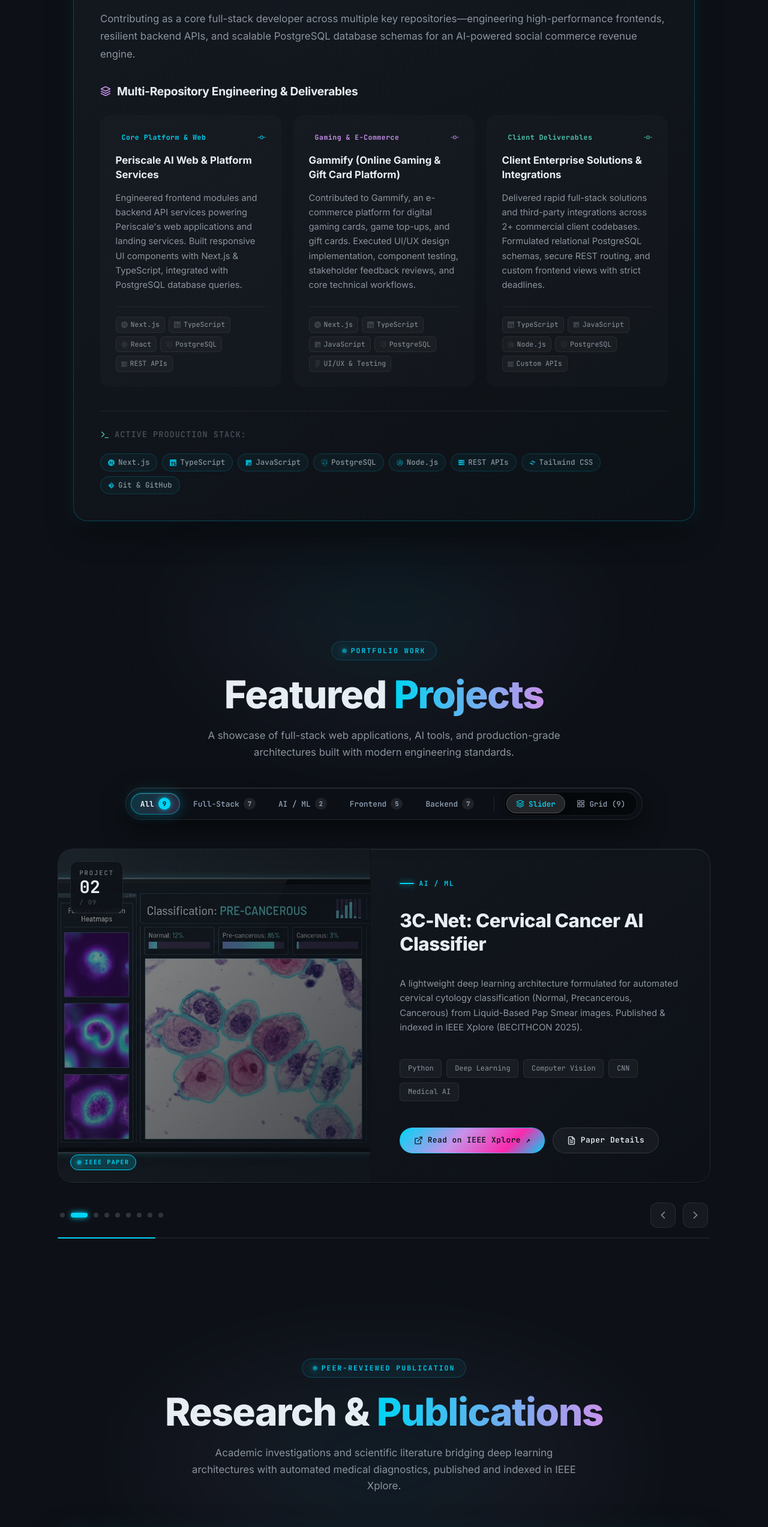
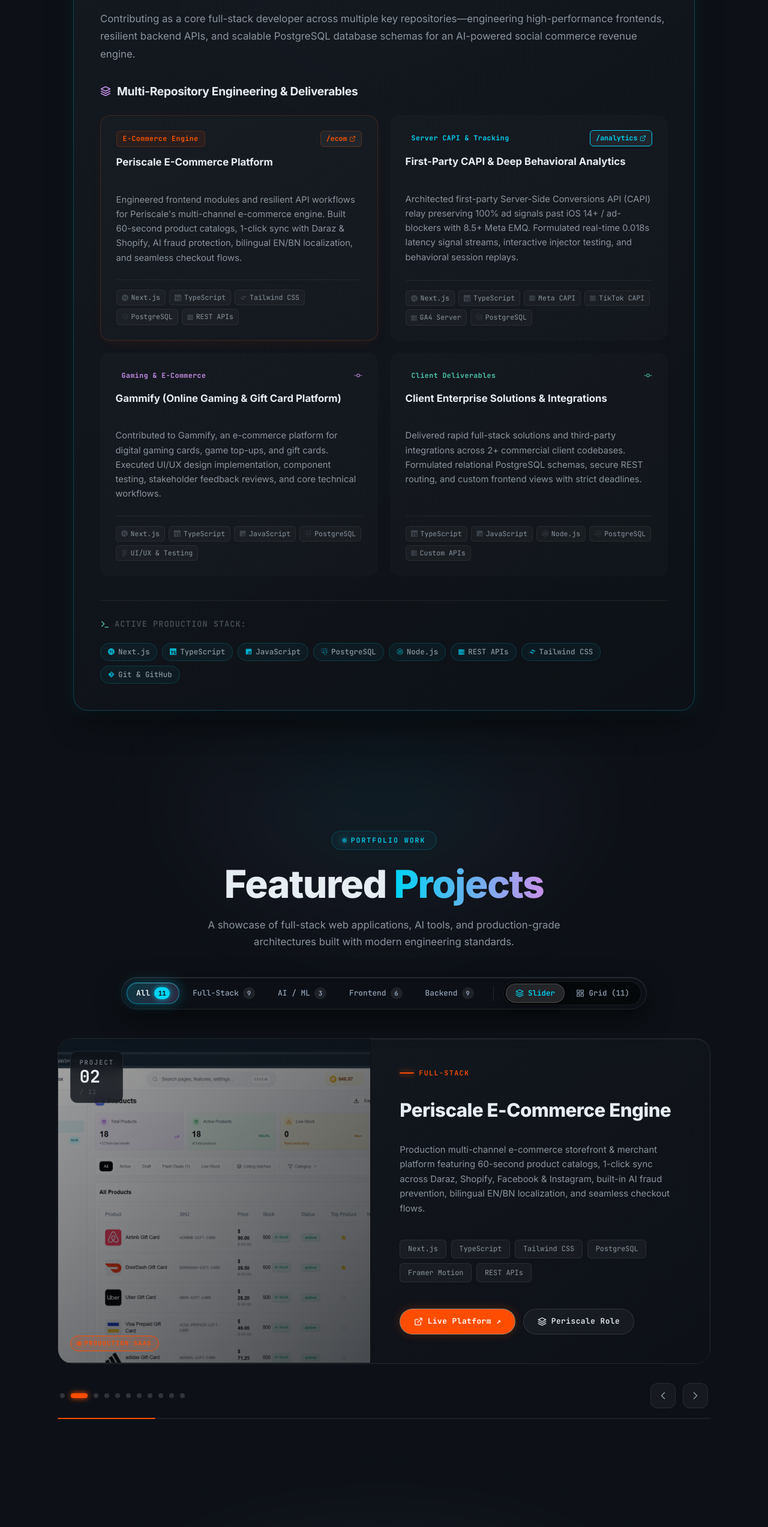
Before and after one commit to ah-nd-naf/Portfolio_Ahnaf, a React (Vite) app: page / in a window 1280 px wide. Shown: the part 2445-4991 px from the top of the page at 60% size. Built offline with nearby package versions, Linux system fonts and the light colour scheme; the HTML template or start-up script is replaced by a standard one.

Commit message:
feat: add CommandPalette, Experience, and Projects components with project image assets

```diff
--- a/src/components/CommandPalette.jsx
+++ b/src/components/CommandPalette.jsx
@@ -563,7 +563,7 @@ const CommandPalette = ({ isOpen, setIsOpen }) => {
                 <strong style={{ color: 'var(--text-main)', display: 'block', marginBottom: '6px' }}>
                   Multi-Repository Production Engineering
                 </strong>
-                Contributing as a core full-stack developer across Periscale's web platform, the Gammify gaming & card platform, and 2+ bespoke client solutions using Next.js, TypeScript, PostgreSQL, and REST APIs.
+                Contributing as a core full-stack developer across Periscale's production E-Commerce Engine, first-party Server CAPI & Analytics Hub, the Gammify gaming platform, and bespoke client solutions using Next.js, TypeScript, PostgreSQL, and high-throughput APIs.
               </div>
             </div>
 
@@ -572,7 +572,7 @@ const CommandPalette = ({ isOpen, setIsOpen }) => {
                 <FiLayers className="badge-icon" size={14} />
                 <div className="badge-content">
                   <span className="badge-label">Repositories</span>
-                  <span className="badge-val">Periscale Core · Gammify · Clients</span>
+                  <span className="badge-val">E-Commerce · CAPI Hub · Gammify · Clients</span>
                 </div>
               </div>
               <div className="cmd-whoami-badge-item badge-stack">
@@ -600,14 +600,21 @@ const CommandPalette = ({ isOpen, setIsOpen }) => {
                 }}
               >
                 <FiArrowRight size={13} />
-                <span>Jump to Experience Section</span>
+                <span>Experience</span>
               </button>
               <button
                 className="cmd-whoami-btn btn-secondary"
-                onClick={() => window.open('https://www.periscale.ai/', '_blank')}
+                onClick={() => window.open('https://www.periscale.ai/ecom', '_blank')}
               >
                 <FiExternalLink size={13} />
-                <span>Visit periscale.ai ↗</span>
+                <span>Launch /ecom ↗</span>
+              </button>
+              <button
+                className="cmd-whoami-btn btn-secondary"
+                onClick={() => window.open('https://www.periscale.ai/analytics', '_blank')}
+              >
+                <FiExternalLink size={13} />
+                <span>Launch /analytics ↗</span>
               </button>
             </div>
           </div>
--- a/src/components/Experience.jsx
+++ b/src/components/Experience.jsx
@@ -5,7 +5,8 @@ import {
   FiGitCommit,
   FiLayers,
   FiTerminal,
-  FiArrowUpRight
+  FiArrowUpRight,
+  FiExternalLink
 } from 'react-icons/fi';
 import {
   SiNextdotjs,
@@ -32,6 +33,9 @@ const TECH_ICONS = {
   'Node.js': <FaNodeJs size={11} className="exp-icon" />,
   'REST APIs': <FaServer size={10} className="exp-icon" />,
   'Custom APIs': <FaServer size={10} className="exp-icon" />,
+  'Meta CAPI': <FaServer size={10} className="exp-icon" />,
+  'TikTok CAPI': <FaServer size={10} className="exp-icon" />,
+  'GA4 Server': <FaServer size={10} className="exp-icon" />,
   'Tailwind CSS': <SiTailwindcss size={11} className="exp-icon" />,
   'Git & GitHub': <FaGitAlt size={11} className="exp-icon" />,
   'UI/UX & Testing': <SiFigma size={11} className="exp-icon" />
@@ -48,12 +52,24 @@ const EXPERIENCE_DATA = {
   summary: 'Contributing as a core full-stack developer across multiple key repositories—engineering high-performance frontends, resilient backend APIs, and scalable PostgreSQL database schemas for an AI-powered social commerce revenue engine.',
   repositories: [
     {
-      id: 'periscale-core',
-      badge: 'Core Platform & Web',
-      title: 'Periscale AI Web & Platform Services',
-      description: 'Engineered frontend modules and backend API services powering Periscale\'s web applications and landing services. Built responsive UI components with Next.js & TypeScript, integrated with PostgreSQL database queries.',
-      tags: ['Next.js', 'TypeScript', 'React', 'PostgreSQL', 'REST APIs'],
-      color: 'var(--syn-cyan)'
+      id: 'periscale-ecom',
+      badge: 'E-Commerce Engine',
+      title: 'Periscale E-Commerce Platform',
+      description: 'Engineered frontend modules and resilient API workflows for Periscale\'s multi-channel e-commerce engine. Built 60-second product catalogs, 1-click sync with Daraz & Shopify, AI fraud protection, bilingual EN/BN localization, and seamless checkout flows.',
+      tags: ['Next.js', 'TypeScript', 'Tailwind CSS', 'PostgreSQL', 'REST APIs'],
+      color: '#ff5500',
+      liveUrl: 'https://www.periscale.ai/ecom',
+      liveLabel: '/ecom'
+    },
+    {
+      id: 'periscale-analytics',
+      badge: 'Server CAPI & Tracking',
+      title: 'First-Party CAPI & Deep Behavioral Analytics',
+      description: 'Architected first-party Server-Side Conversions API (CAPI) relay preserving 100% ad signals past iOS 14+ / ad-blockers with 8.5+ Meta EMQ. Formulated real-time 0.018s latency signal streams, interactive injector testing, and behavioral session replays.',
+      tags: ['Next.js', 'TypeScript', 'Meta CAPI', 'TikTok CAPI', 'GA4 Server', 'PostgreSQL'],
+      color: 'var(--syn-cyan)',
+      liveUrl: 'https://www.periscale.ai/analytics',
+      liveLabel: '/analytics'
     },
     {
       id: 'gammify',
@@ -366,7 +382,24 @@ const Experience = () => {
                   }}>
                     {repo.badge}
                   </span>
-                  <FiGitCommit size={14} color={repo.color} opacity={0.8} />
+                  {repo.liveUrl ? (
+                    <a
+                      href={repo.liveUrl}
+                      target="_blank"
+                      rel="noopener noreferrer"
+                      className="exp-repo-live-btn"
+                      title={`Launch ${repo.title} in new tab`}
+                      style={{
+                        borderColor: `${repo.color}40`,
+                        color: repo.color
+                      }}
+                    >
+                      <span>{repo.liveLabel || 'Live Launch'}</span>
+                      <FiExternalLink size={11} />
+                    </a>
+                  ) : (
+                    <FiGitCommit size={14} color={repo.color} opacity={0.8} />
+                  )}
                 </div>
 
                 {/* Card Title (Uniform Height) */}
@@ -484,19 +517,13 @@ const Experience = () => {
 
         .exp-repos-grid {
           display: grid;
-          grid-template-columns: repeat(3, 1fr);
+          grid-template-columns: repeat(2, 1fr);
           gap: 1.25rem;
           margin-bottom: 2.5rem;
           align-items: stretch;
         }
 
-        @media (max-width: 992px) {
-          .exp-repos-grid {
-            grid-template-columns: repeat(auto-fit, minmax(280px, 1fr));
-          }
-        }
-
-        @media (max-width: 640px) {
+        @media (max-width: 860px) {
           .exp-repos-grid {
             grid-template-columns: 1fr;
           }
@@ -517,6 +544,28 @@ const Experience = () => {
           justify-content: space-between;
           align-items: center;
           margin-bottom: 0.9rem;
+          gap: 0.5rem;
+        }
+
+        .exp-repo-live-btn {
+          display: inline-flex;
+          align-items: center;
+          gap: 4px;
+          font-family: var(--font-mono);
+          font-size: 0.72rem;
+          font-weight: 700;
+          padding: 3px 9px;
+          border-radius: 6px;
+          background: rgba(255, 255, 255, 0.05);
+          border: 1px solid rgba(255, 255, 255, 0.12);
+          color: var(--text-main);
+          text-decoration: none;
+          transition: all 0.2s ease;
+        }
+
+        .exp-repo-live-btn:hover {
+          background: rgba(255, 255, 255, 0.12);
+          transform: translateY(-1px);
         }
 
         .exp-card-title {
--- a/src/components/Projects.jsx
+++ b/src/components/Projects.jsx
@@ -15,6 +15,28 @@ export const projects = [
     github: 'https://github.com/ah-nd-naf/AI-Resume-Analyzer',
     live: 'https://ai-resume-analyzer-onj7-five.vercel.app',
     accent: '#6366f1',
+  },
+  {
+    name: 'Periscale-Ecommerce',
+    label: 'Periscale E-Commerce Engine',
+    description: 'Production multi-channel e-commerce storefront & merchant platform featuring 60-second product catalogs, 1-click sync across Daraz, Shopify, Facebook & Instagram, built-in AI fraud prevention, bilingual EN/BN localization, and seamless checkout flows.',
+    tech: ['Next.js', 'TypeScript', 'Tailwind CSS', 'PostgreSQL', 'Framer Motion', 'REST APIs'],
+    categories: ['Full-Stack', 'Frontend', 'Backend'],
+    github: '#',
+    live: 'https://www.periscale.ai/ecom',
+    accent: '#ff4d00',
+    isCommercial: true,
+  },
+  {
+    name: 'Periscale-Analytics',
+    label: 'Periscale Server CAPI & Analytics Hub',
+    description: 'Enterprise first-party Server-Side Conversions API (CAPI) and behavioral analytics platform. Recovers 100% of ad signals lost to iOS 14+ and ad blockers with guaranteed 8.5+ Meta EMQ, real-time 0.018s latency signal stream, interactive signal injector, heatmaps, and session replays.',
+    tech: ['Next.js', 'TypeScript', 'Meta CAPI', 'TikTok CAPI', 'GA4 Server', 'PostgreSQL'],
+    categories: ['Full-Stack', 'Backend', 'AI / ML'],
+    github: '#',
+    live: 'https://www.periscale.ai/analytics',
+    accent: '#06b6d4',
+    isCommercial: true,
   },
   {
     name: '3C-Net-Research',
@@ -335,6 +357,11 @@ const Projects = () => {
                         <span className="projects-live-dot" style={{ background: 'var(--syn-cyan)', boxShadow: '0 0 8px var(--syn-cyan)' }} />
                         <span style={{ color: 'var(--syn-cyan)' }}>IEEE PAPER</span>
                       </div>
+                    ) : activeProject.isCommercial ? (
+                      <div className="projects-live-badge" style={{ background: `${activeProject.accent}22`, borderColor: activeProject.accent }}>
+                        <span className="projects-live-dot" style={{ background: activeProject.accent, boxShadow: `0 0 8px ${activeProject.accent}` }} />
+                        <span style={{ color: activeProject.accent, fontWeight: 700 }}>PRODUCTION SAAS</span>
+                      </div>
                     ) : activeProject.live !== '#' && (
                       <div className="projects-live-badge">
                         <span className="projects-live-dot" />
@@ -390,6 +417,28 @@ const Projects = () => {
                             }}
                           >
                             <FiFileText size={15} /> Paper Details
+                          </a>
+                        </>
+                      ) : activeProject.isCommercial ? (
+                        <>
+                          <a
+                            href={activeProject.live}
+                            target="_blank"
+                            rel="noopener noreferrer"
+                            className="projects-btn projects-btn-solid"
+                            style={{ background: activeProject.accent, color: '#ffffff', fontWeight: 700, boxShadow: `0 0 16px ${activeProject.accent}40` }}
+                          >
+                            <FiExternalLink size={15} /> Live Platform ↗
+                          </a>
+                          <a
+                            href="#experience"
+                            className="projects-btn projects-btn-outline"
+                            onClick={(e) => {
+                              e.preventDefault();
+                              document.getElementById('experience')?.scrollIntoView({ behavior: 'smooth' });
+                            }}
+                          >
+                            <FiLayers size={15} /> Periscale Role
                           </a>
                         </>
                       ) : (
@@ -514,9 +563,15 @@ const Projects = () => {
                       <span className="grid-cat-dot" style={{ background: proj.accent, boxShadow: `0 0 8px ${proj.accent}` }} />
                       <span className="grid-cat-name">{proj.categories?.[0] || 'Full-Stack'}</span>
                     </div>
-                    <span className="projects-grid-num-badge">
-                      #{String(idx + 1).padStart(2, '0')}
-                    </span>
+                    {proj.isCommercial ? (
+                      <span className="projects-grid-num-badge" style={{ color: proj.accent, borderColor: `${proj.accent}40`, fontWeight: 700 }}>
+                        SAAS
+                      </span>
+                    ) : (
+                      <span className="projects-grid-num-badge">
+                        #{String(idx + 1).padStart(2, '0')}
+                      </span>
+                    )}
                   </div>
 
                   {/* Image Showcase with Cinematic Zoom & Gradient Fade */}
@@ -530,8 +585,13 @@ const Projects = () => {
                     <div className="projects-grid-image-overlay" />
                     {proj.isPaper ? (
                       <div className="projects-grid-live-badge" style={{ background: 'rgba(0, 212, 245, 0.2)', borderColor: 'var(--syn-cyan)' }}>
-                        <span className="projects-live-dot" style={{ background: 'var(--syn-cyan)', boxShadow: '0 0 8px var(--syn-cyan)' }} />
+                        <span className="projects-grid-live-dot" style={{ background: 'var(--syn-cyan)', boxShadow: '0 0 8px var(--syn-cyan)' }} />
                         <span style={{ color: 'var(--syn-cyan)' }}>IEEE PAPER</span>
+                      </div>
+                    ) : proj.isCommercial ? (
+                      <div className="projects-grid-live-badge" style={{ background: `${proj.accent}22`, borderColor: proj.accent }}>
+                        <span className="projects-grid-live-dot" style={{ background: proj.accent, boxShadow: `0 0 8px ${proj.accent}` }} />
+                        <span style={{ color: proj.accent, fontWeight: 700 }}>PRODUCTION</span>
                       </div>
                     ) : proj.live !== '#' && (
                       <div className="projects-grid-live-badge">
@@ -580,6 +640,30 @@ const Projects = () => {
                               }}
                             >
                               <FiFileText size={14} /> Details
+                            </a>
+                          </>
+                        ) : proj.isCommercial ? (
+                          <>
+                            <a
+                              href={proj.live}
+                              target="_blank"
+                              rel="noopener noreferrer"
+                              className="projects-btn projects-btn-solid"
+                              title="Launch Live Platform"
+                              style={{ background: proj.accent, color: '#ffffff', fontWeight: 700 }}
+                            >
+                              <FiExternalLink size={14} /> Live SaaS
+                            </a>
+                            <a
+                              href="#experience"
+                              className="projects-btn projects-btn-outline"
+                              title="View Periscale AI Internship Role"
+                              onClick={(e) => {
+                                e.preventDefault();
+                                document.getElementById('experience')?.scrollIntoView({ behavior: 'smooth' });
+                              }}
+                            >
+                              <FiLayers size={14} /> Role
                             </a>
                           </>
                         ) : (
```
Also changed, not shown: public/Periscale-Analytics.png (added), public/Periscale-Ecommerce.png (added).
